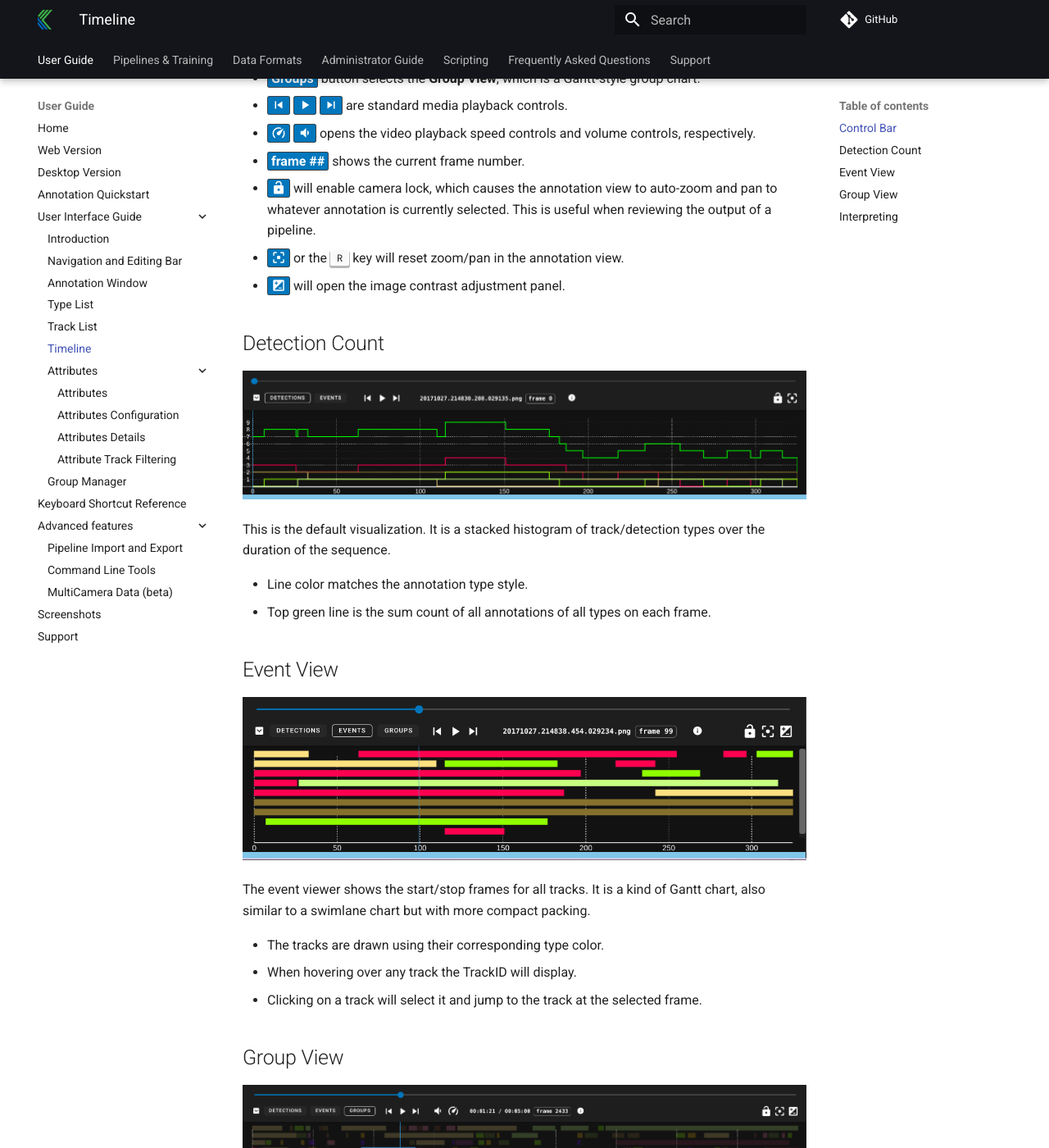
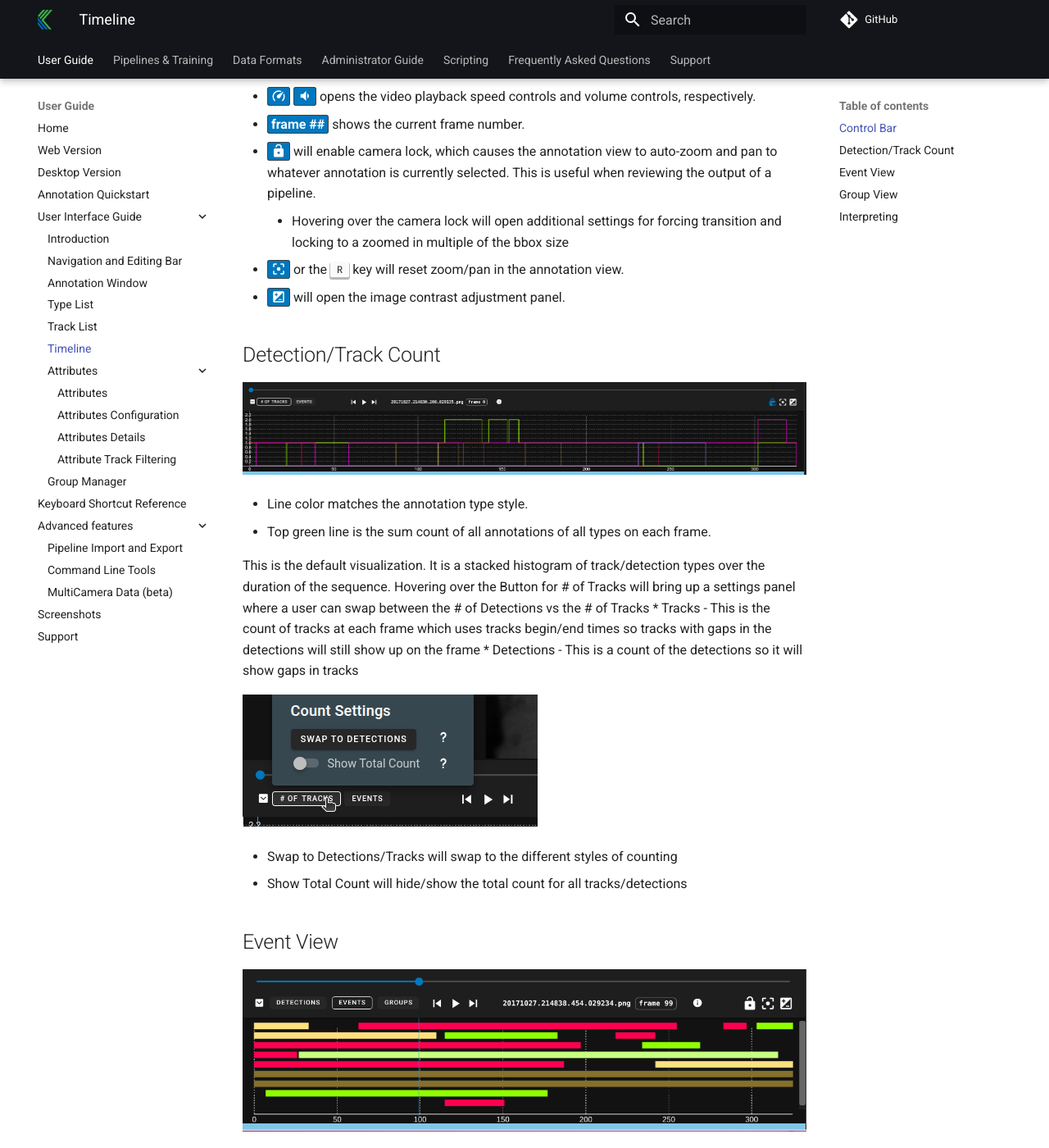
Before and after one commit to Kitware/dive, an MkDocs documentation site: the page built from docs/UI-Timeline.md, in a window 1280 px wide and 1400 px high, scrolled down 1060 px. Shown: the whole window at 82% size. Built offline with MkDocs 1.6.1 and Material for MkDocs 9.7.7, drawn with Linux system fonts in a browser that asks for light colours; comment, search, counter and statistics services are not loaded; some of the changed text lies outside the part shown.

Commit message:
updating documentation

```diff
--- a/docs/UI-Timeline.md
+++ b/docs/UI-Timeline.md
@@ -9,24 +9,34 @@ The timeline provides a control bar and a few different temporal visualizations.
 ## Control Bar
 
 * ==:material-chevron-down-box:== will minimize the timeline.
-* ==Detections== button selects the **Detection Count** histogram timeline view.
+* ==# of Detections== button selects the **Track/Detection Count** histogram timeline view.
 * ==Events== button selects the **Event View**, which is a Gantt-style track chart.
 * ==Groups== button selects the **Group View**, which is a Gantt-style group chart.
 * ==:material-skip-previous:==  ==:material-play:== ==:material-skip-next:== are standard media playback controls.
 * ==:material-speedometer:==  ==:material-volume-medium:== opens the video playback speed controls and volume controls, respectively.
 * ==frame ##== shows the current frame number.
 * ==:material-lock-open:== will enable camera lock, which causes the annotation view to auto-zoom and pan to whatever annotation is currently selected.  This is useful when reviewing the output of a pipeline.
+    * Hovering over the camera lock will open additional settings for forcing transition and locking to a zoomed in multiple of the bbox size
 * ==:material-image-filter-center-focus:== or the ++r++ key will reset zoom/pan in the annotation view.
 * ==:material-contrast-box:== will open the image contrast adjustment panel.
 
-## Detection Count
+## Detection/Track Count
 
 ![Timeline View](images/Timeline/TimelineView.png)
 
-This is the default visualization.  It is a stacked histogram of track/detection types over the duration of the sequence.
-
 * Line color matches the annotation type style.
 * Top green line is the sum count of all annotations of all types on each frame.
+
+
+This is the default visualization.  It is a stacked histogram of track/detection types over the duration of the sequence.
+Hovering over the Button for # of Tracks will bring up a settings panel where a user can swap between the # of Detections vs the # of Tracks
+* Tracks - This is the count of tracks at each frame which uses tracks begin/end times so tracks with gaps in the detections will still show up on the frame
+* Detections - This is a count of the detections so it will show gaps in tracks
+
+![Detection/Track Count Settings](images/Timeline/CountSettings.png)
+
+* Swap to Detections/Tracks will swap to the different styles of counting
+* Show Total Count will hide/show the total count for all tracks/detections
 
 ## Event View
 
```
Also changed, not shown: docs/images/Timeline/CountSettings.png (added), docs/images/Timeline/TimelineView.png.
